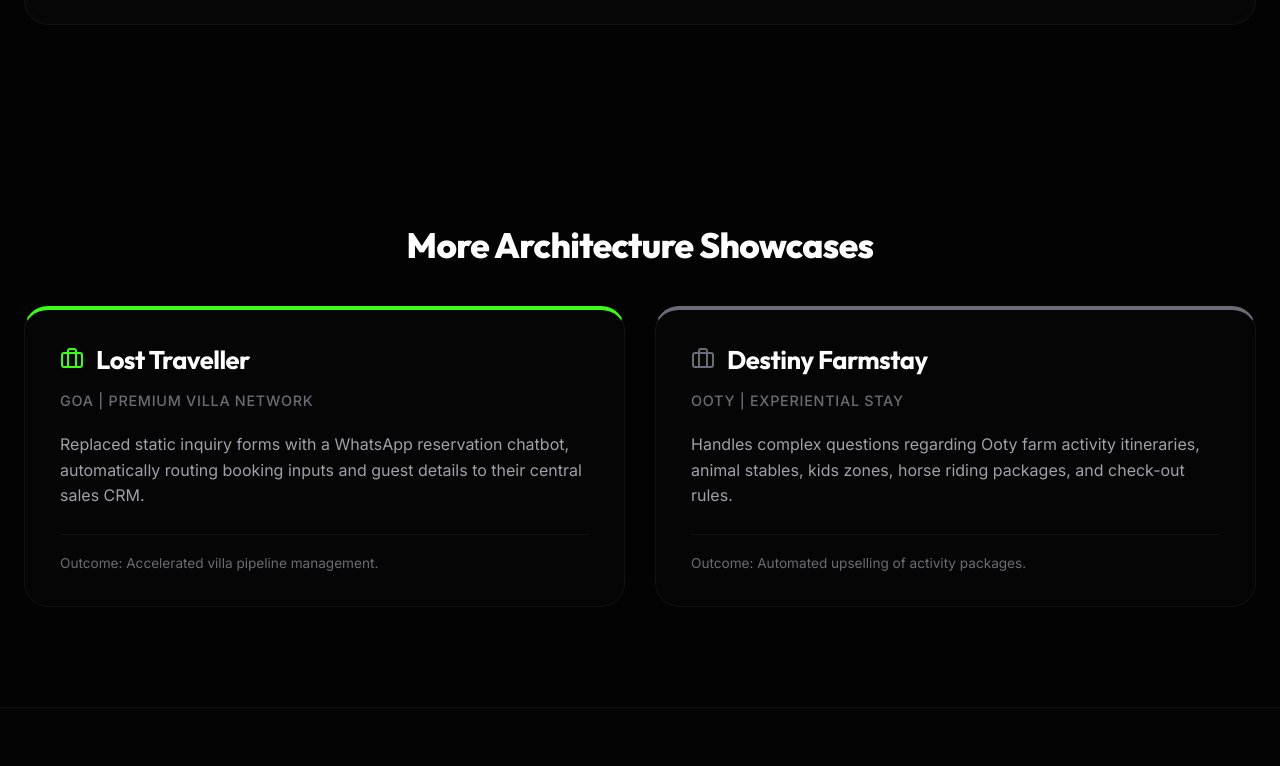
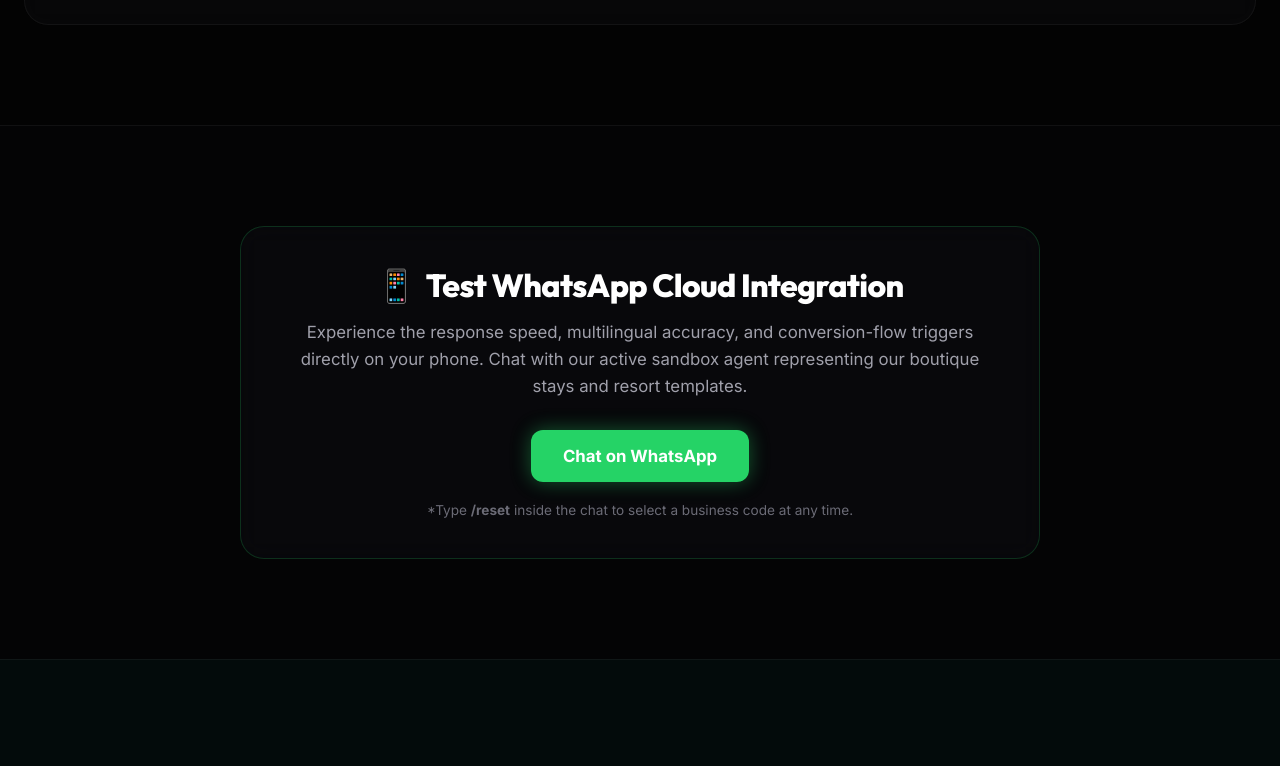
Before and after one commit to Nishithkrishnan/sciencethoughts, a Next.js app: page /case-studies in a window 1280 px wide. Shown: the part 1700-2466 px from the top of the page. Built offline with nearby package versions, Linux system fonts and the light colour scheme.

Commit message:
Remove Lost Traveller and Destiny Farmstay demo personas and case studies

```diff
--- a/app/case-studies/page.js
+++ b/app/case-studies/page.js
@@ -87,47 +87,6 @@ export default function CaseStudies() {
         </div>
       </section>
 
-      {/* Additional Case Studies Grid */}
-      <section className="section-padding">
-        <div className="container">
-          <h2 style={{ fontSize: "2.2rem", fontWeight: "800", fontFamily: "var(--font-display)", marginBottom: "40px", textAlign: "center" }}>More Architecture Showcases</h2>
-
-          <div style={{ display: "grid", gridTemplateColumns: "repeat(auto-fit, minmax(320px, 1fr))", gap: "30px" }}>
-
-            {/* Lost Traveller */}
-            <div className="glass" style={{ padding: "35px", borderRadius: "24px", borderTop: "4px solid var(--accent-green)", background: "rgba(10, 10, 12, 0.4)" }}>
-              <div style={{ display: "flex", alignItems: "center", gap: "12px", marginBottom: "15px" }}>
-                <Briefcase size={24} color="var(--accent-green)" />
-                <h3 style={{ fontSize: "1.6rem", fontWeight: "700", fontFamily: "var(--font-display)", margin: 0 }}>Lost Traveller</h3>
-              </div>
-              <p style={{ color: "var(--text-muted)", fontSize: "0.9rem", marginBottom: "20px", fontWeight: "500", letterSpacing: "0.05em" }}>GOA | PREMIUM VILLA NETWORK</p>
-              <p style={{ color: "var(--text-secondary)", lineHeight: "1.6", marginBottom: "25px" }}>
-                Replaced static inquiry forms with a WhatsApp reservation chatbot, automatically routing booking inputs and guest details to their central sales CRM.
-              </p>
-              <div style={{ borderTop: "1px solid rgba(255,255,255,0.05)", paddingTop: "20px", display: "flex", justifyContent: "space-between", alignItems: "center" }}>
-                <span style={{ fontSize: "0.85rem", color: "var(--text-muted)" }}>Outcome: Accelerated villa pipeline management.</span>
-              </div>
-            </div>
-
-            {/* Destiny Farmstay */}
-            <div className="glass" style={{ padding: "35px", borderRadius: "24px", borderTop: "4px solid var(--text-muted)", background: "rgba(10, 10, 12, 0.4)" }}>
-              <div style={{ display: "flex", alignItems: "center", gap: "12px", marginBottom: "15px" }}>
-                <Briefcase size={24} color="var(--text-muted)" />
-                <h3 style={{ fontSize: "1.6rem", fontWeight: "700", fontFamily: "var(--font-display)", margin: 0 }}>Destiny Farmstay</h3>
-              </div>
-              <p style={{ color: "var(--text-muted)", fontSize: "0.9rem", marginBottom: "20px", fontWeight: "500", letterSpacing: "0.05em" }}>OOTY | EXPERIENTIAL STAY</p>
-              <p style={{ color: "var(--text-secondary)", lineHeight: "1.6", marginBottom: "25px" }}>
-                Handles complex questions regarding Ooty farm activity itineraries, animal stables, kids zones, horse riding packages, and check-out rules.
-              </p>
-              <div style={{ borderTop: "1px solid rgba(255,255,255,0.05)", paddingTop: "20px", display: "flex", justifyContent: "space-between", alignItems: "center" }}>
-                <span style={{ fontSize: "0.85rem", color: "var(--text-muted)" }}>Outcome: Automated upselling of activity packages.</span>
-              </div>
-            </div>
-
-          </div>
-        </div>
-      </section>
-
       {/* WhatsApp Demo Play Sandbox */}
       <section className="section-padding" style={{ borderTop: "1px solid var(--border-color)", background: "rgba(5, 5, 8, 0.4)" }}>
         <div className="container" style={{ textAlign: "center" }}>
--- a/components/InteractiveWebDemo.js
+++ b/components/InteractiveWebDemo.js
@@ -15,8 +15,6 @@ export default function InteractiveWebDemo() {
   const companies = {
     "18": "The Machan (Lonavala Resort)",
     "9": "Mango Alibaug Villas (Alibaug Stay)",
-    "19": "Lost Traveller (Goa Villas)",
-    "21": "Destiny Farmstay (Ooty Resort)",
     "22": "Eko Stay (Lonavala/Goa Villas)",
     "23": "The Rentalgram (Family Villas)",
     "24": "Melhor Stays (Goa Beach Villas)",
```
Also changed, not shown: app/api/whatsapp-demo/route.js.
